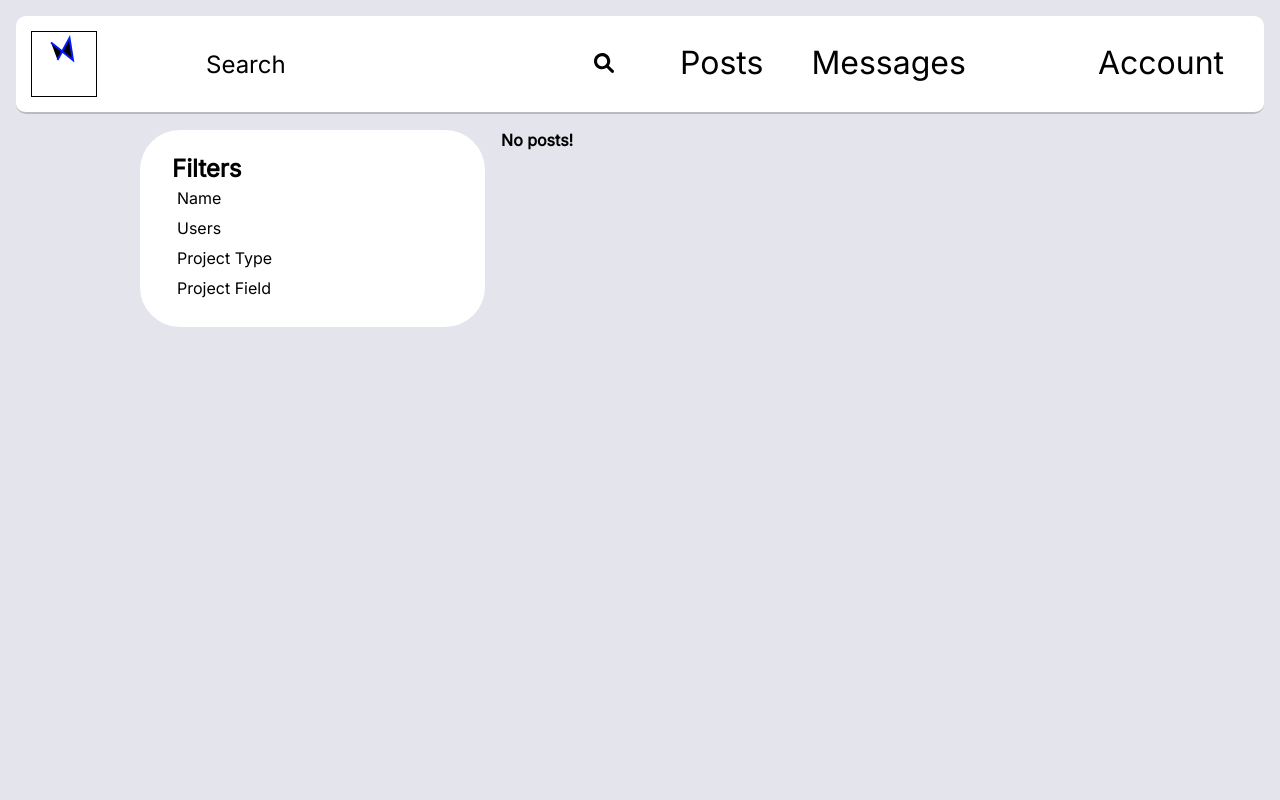
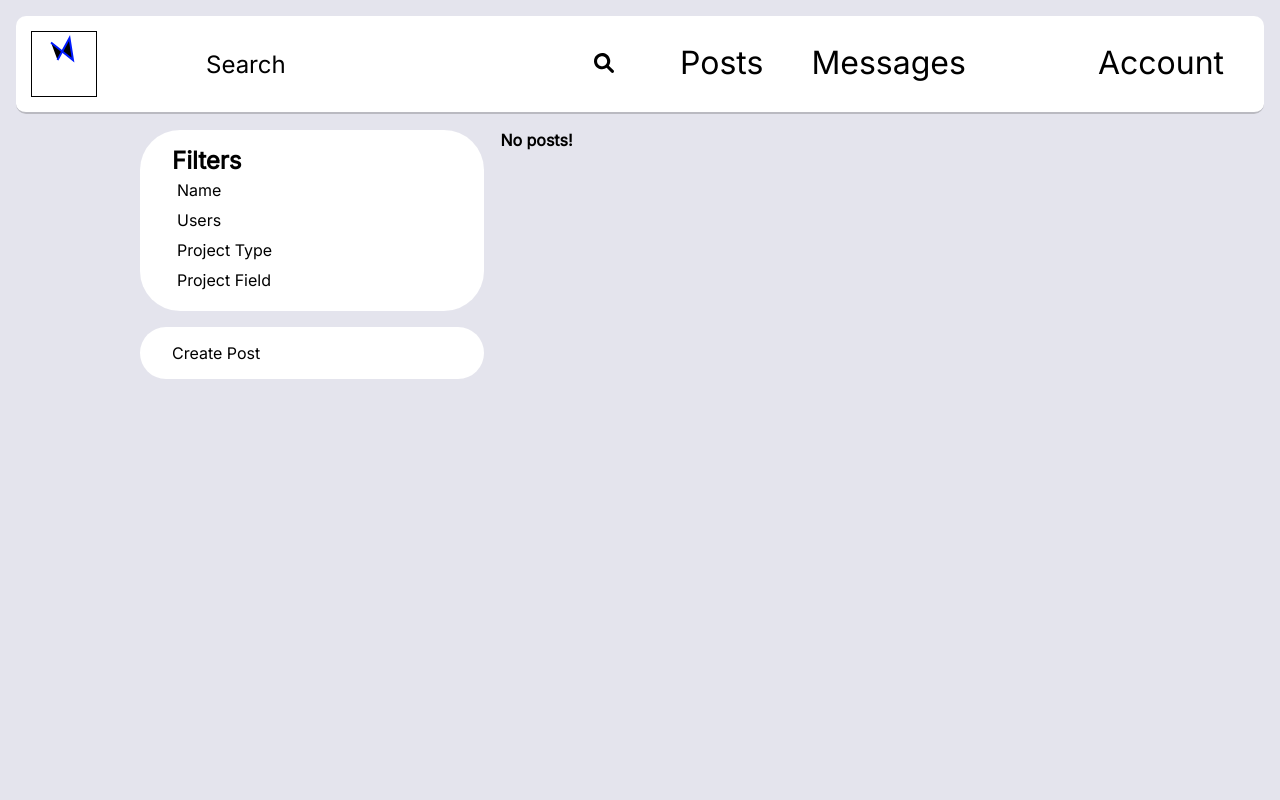
Before and after one commit to Marian-Hristov/django-academic-showcase, a Django app: page /item_catalog/ in a window 1280 px wide. Run offline with Django 4.2, Linux system fonts and the light colour scheme; data that the repository does not hold is empty.

Commit message:
forgot to switch branches before starting CRUD for posts

```diff
--- a/item_catalog/static/css/home.css
+++ b/item_catalog/static/css/home.css
@@ -1,11 +1,18 @@
-.post-filters-container {
+.left-panel {
     width: 35%;
     overflow-y: visible;
+    margin-right: 1rem;
+    height: min-content;
+}
+
+.post-filters-container, .post-create {
     background: white;
     border-radius: 40px;
-    padding: 1.5rem 2rem 1.5rem 2rem;
-    margin-right: 1rem;
-    height: min-content;
+    padding: 1rem 2rem 1rem 2rem;
+}
+
+.post-create {
+    margin-top: 1rem;
 }
 
 .post-filter {
--- a/item_catalog/templates/item_catalog/home.html
+++ b/item_catalog/templates/item_catalog/home.html
@@ -4,6 +4,7 @@
 <link rel="stylesheet" href="{% static 'css/home.css' %}">
 {% endblock extrahead %}
 {% block content %}
+    <div class="left-panel">
         <div class="post-filters-container">
             <div clas="post-filters-main-container">
                 <div class"post-filters-title">
@@ -21,6 +22,10 @@
                 <div class="post-filter clickable">
                     <p>Project Field</p>
                 </div>
+            </div>
+        </div>
+        <div class="post-create">
+            <a class="clickable" href="{% url 'post-create' %}">Create Post</a>
         </div>
     </div>
     <div class="posts-container">
--- a/item_catalog/urls.py
+++ b/item_catalog/urls.py
@@ -3,6 +3,7 @@ from . import views
 
 urlpatterns = [
     path('', views.index, name='posts'),
+    path('post/create', views.PostCreateView.as_view(), name='post-create'),
     path('post/<int:pk>/detail', views.PostDetailView.as_view(), name='post-detail'),
     path('post/<int:pk>/update', views.PostUpdateView.as_view(), name='post-update'),
     path('post/<int:pk>/delete', views.PostDeleteView.as_view(), name='post-delete'),
--- a/item_catalog/views.py
+++ b/item_catalog/views.py
@@ -5,10 +5,12 @@ from django.template import loader
 from django.urls import reverse, reverse_lazy
 from django.shortcuts import render, get_object_or_404
 from django.http import HttpResponseRedirect
+from django.utils.decorators import method_decorator
 
 from django.views.generic import FormView
 from django.views.generic.detail import DetailView
 from django.views.generic.detail import SingleObjectMixin
+from django.views.generic.edit import CreateView
 from django.views.generic.edit import UpdateView
 from django.views.generic.edit import DeleteView
 
@@ -61,6 +63,20 @@ class PostComment(SingleObjectMixin, FormView):
     def get_success_url(self):
         post = self.get_object()
         return reverse('post_detail', kwargs={'pk': post.pk})
+
+class PostCreateView(CreateView):
+    model = Post
+    template_name = "item_catalog/post_create.html"
+    fields = [
+        "title",
+        "project"
+    ]
+
+    def get(self, request, *args, **kwargs):
+        if not request.user.is_authenticated:
+            return HttpResponseRedirect(reverse('redirect-to-login'))
+        return super(CreateView, self).get(request, *args, **kwargs)
+
 
 class PostDetailView(DetailView):
     model = Post
@@ -142,6 +158,10 @@ class PostDeleteView(DeleteView):
             return HttpResponseRedirect(reverse('redirect-to-login'))
         return None
 
+# class ProjectCreateView(CreateView):
+#     model = Project
+#     template_name = ".html"
+
 
 def index(request):
     items = Post.objects.filter()
```
Also changed, not shown: item_catalog/templates/item_catalog/post_create.html (added, +8 -0 lines). Lines whose indentation alone changed are shown as unchanged.
